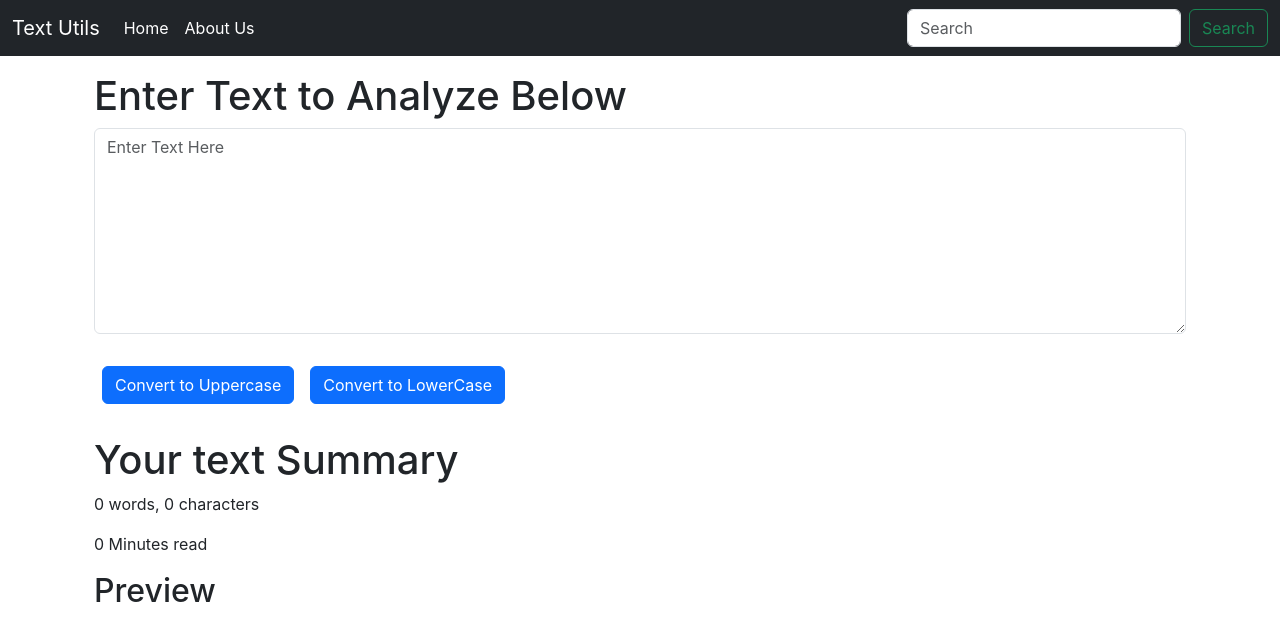
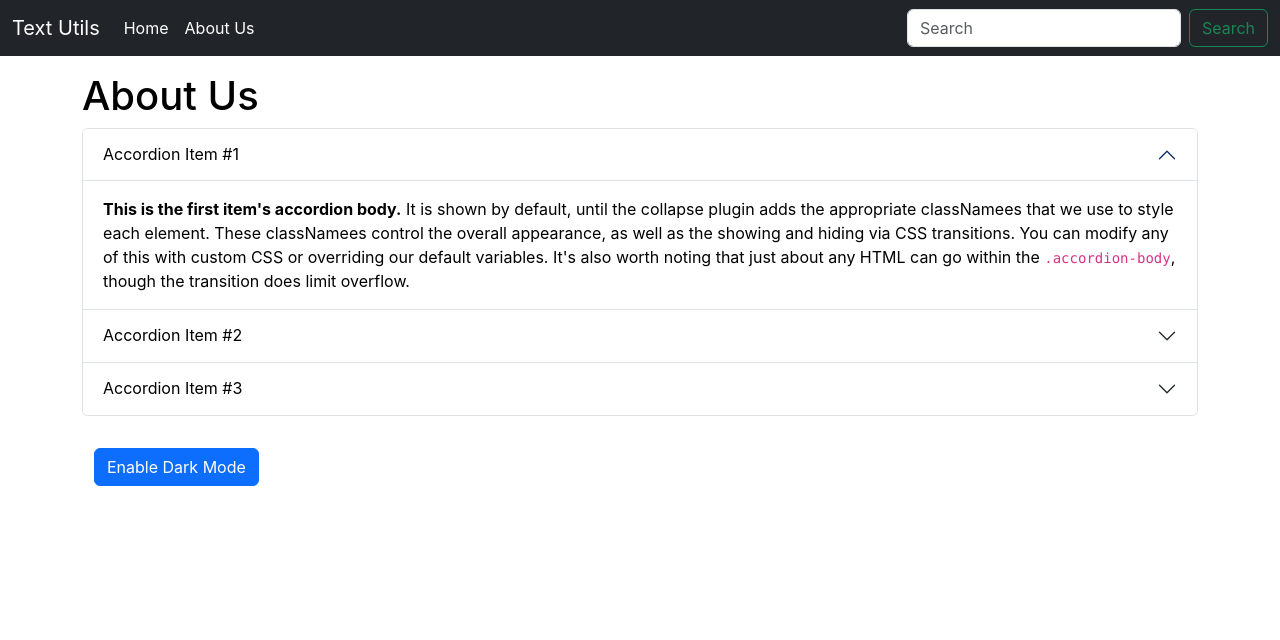
Before and after one commit to See-Its-Manish/TextUtils, a React (Create React App) app: page / in a window 1280 px wide. Shown: the top 640 px of the page. Built offline with nearby package versions, Linux system fonts and the light colour scheme.

Commit message:
Added About Section and option for Enabling Dark Mode

```diff
--- a/src/App.js
+++ b/src/App.js
@@ -1,13 +1,14 @@
 import Navbar from "./components/Navbar";
-import TextForm from "./components/TextForm";
-
+// import TextForm from "./components/TextForm";
+import About from "./components/About";
 function App() {
   return (
     <>
         <Navbar title = "Text Utils" aboutText="About Us"></Navbar>
-        <div className="container my-3" >
+        {/* <div className="container my-3" >
           <TextForm TextForm heading = "Enter Text to Analyze Below"></TextForm>
-        </div>
+        </div> */}
+        <About/>
 
     </>
   );
--- /dev/null
+++ b/src/components/About.js
@@ -0,0 +1,74 @@
+import React, { useState } from 'react'
+
+export default function About() {
+
+    const [myStyle, setmyStyle] = useState({
+        color: "black",
+        backgroundColor: "white",
+    });
+    const [btntext, setbtntext] = useState("Enable Dark Mode")
+    const toggleStyle = () => {
+        if(myStyle.color === "white") {
+            setmyStyle({
+                color: 'black',
+                backgroundColor: 'white',
+                border: '1px solid white'
+            });
+            setbtntext("Enable Dark mode");
+        }
+        else {
+            setmyStyle({
+                color: 'white',
+                backgroundColor: 'black'
+            });
+            setbtntext("Enable Light mode");
+        }
+    };
+  return (
+    <div className = "container my-3" style = {myStyle}>
+        <h1>About Us</h1>
+        <div className="accordion" id="accordionExample">
+            <div className="accordion-item">
+                <h2 className="accordion-header">
+                <button className="accordion-button" style = {myStyle} type="button" data-bs-toggle="collapse" data-bs-target="#collapseOne" aria-expanded="true" aria-controls="collapseOne">
+                    Accordion Item #1
+                </button>
+                </h2>
+                <div id="collapseOne" className="accordion-collapse collapse show" style = {myStyle}data-bs-parent="#accordionExample">
+                <div className="accordion-body">
+                    <strong>This is the first item's accordion body.</strong> It is shown by default, until the collapse plugin adds the appropriate classNamees that we use to style each element. These classNamees control the overall appearance, as well as the showing and hiding via CSS transitions. You can modify any of this with custom CSS or overriding our default variables. It's also worth noting that just about any HTML can go within the <code>.accordion-body</code>, though the transition does limit overflow.
+                </div>
+                </div>
+            </div>
+            <div className="accordion-item">
+                <h2 className="accordion-header">
+                <button className="accordion-button collapsed" style = {myStyle} type="button" data-bs-toggle="collapse" data-bs-target="#collapseTwo" aria-expanded="false" aria-controls="collapseTwo">
+                    Accordion Item #2
+                </button>
+                </h2>
+                <div id="collapseTwo" className="accordion-collapse collapse" style = {myStyle} data-bs-parent="#accordionExample">
+                <div className="accordion-body">
+                    <strong>This is the second item's accordion body.</strong> It is hidden by default, until the collapse plugin adds the appropriate classNamees that we use to style each element. These classNamees control the overall appearance, as well as the showing and hiding via CSS transitions. You can modify any of this with custom CSS or overriding our default variables. It's also worth noting that just about any HTML can go within the <code>.accordion-body</code>, though the transition does limit overflow.
+                </div>
+                </div>
+            </div>
+            <div className="accordion-item">
+                <h2 className="accordion-header">
+                <button className="accordion-button collapsed" style = {myStyle} type="button" data-bs-toggle="collapse" data-bs-target="#collapseThree" aria-expanded="false" aria-controls="collapseThree">
+                    Accordion Item #3
+                </button>
+                </h2>
+                <div id="collapseThree" className="accordion-collapse collapse" style = {myStyle} data-bs-parent="#accordionExample">
+                <div className="accordion-body">
+                    <strong>This is the third item's accordion body.</strong> It is hidden by default, until the collapse plugin adds the appropriate classNamees that we use to style each element. These classNamees control the overall appearance, as well as the showing and hiding via CSS transitions. You can modify any of this with custom CSS or overriding our default variables. It's also worth noting that just about any HTML can go within the <code>.accordion-body</code>, though the transition does limit overflow.
+                </div>
+                </div>
+            </div>
+        </div>
+
+        <div className="container my-3">
+            <button className='btn btn-primary my-3' onClick={toggleStyle}>{btntext}</button>
+        </div>
+    </div>
+  )
+}
--- a/src/components/TextForm.js
+++ b/src/components/TextForm.js
@@ -20,6 +20,9 @@
         let newText = text.toLowerCase();
         setText(newText);
     }
+    const handleClearClick = ()=>{
+        setText("");
+    }
     const [text, setText] = useState("");
     return (
 
@@ -37,6 +40,7 @@
                 </div>
                 <button className='btn btn-primary my-3 mx-2' onClick={handleUpClick}>Convert to Uppercase</button>
                 <button className='btn btn-primary my-3 mx-2' onClick={handleLowClick}>Convert to LowerCase</button>
+                <button className='btn btn-primary my-3 mx-2' onClick={handleClearClick}>Clear Text</button>
             </div>
             <div className="container my-3">
                 <h1>Your text Summary</h1>
```
